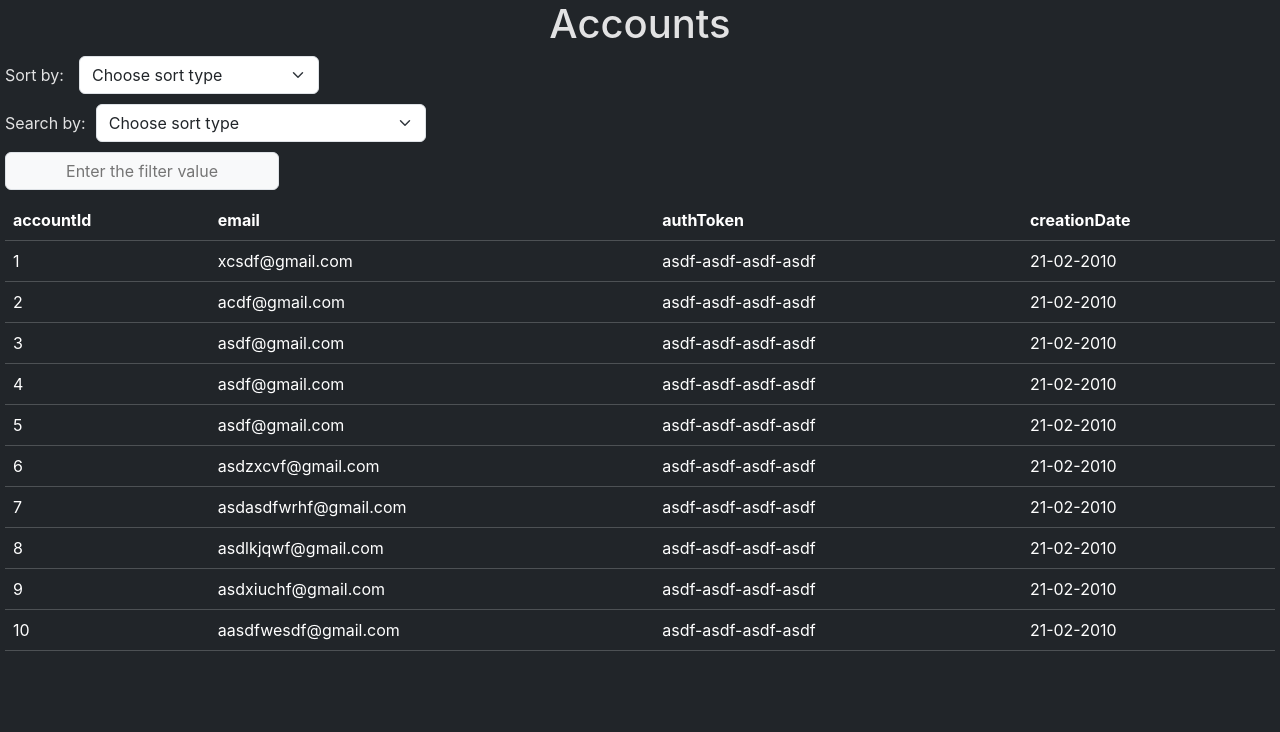
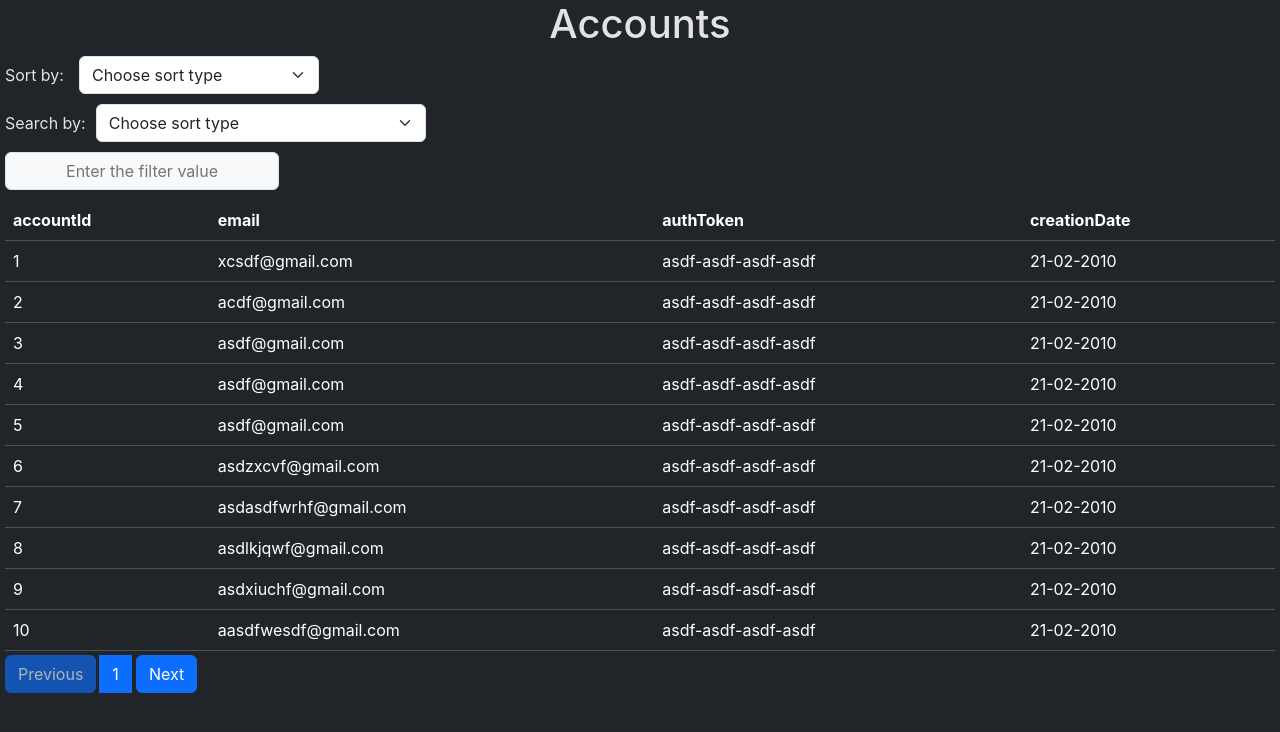
Before and after one commit to RomSmile/vite-tables, a React (Vite) app: page / in a window 1280 px wide. Shown: the top 732 px of the page. Built offline with nearby package versions, Linux system fonts and the light colour scheme.

Commit message:
fixed pagination

```diff
--- a/src/components/Table/Table.tsx
+++ b/src/components/Table/Table.tsx
@@ -49,6 +49,8 @@ const Table: FC<ITableProps> = ({ outputData, navigate }) => {
   const onChangeFilter = (e: React.ChangeEvent<HTMLInputElement>) => {
     setSearchFilter(e.target.value);
   }
+
+  console.log(activeArrayItems.length)
 
   return (
     <>
@@ -123,7 +125,7 @@ const Table: FC<ITableProps> = ({ outputData, navigate }) => {
         })}
         </tbody>
       </table>
-      {activeArrayItems.length > 10 && (
+      {items.length > 10 && (
         <ul className="pagination bg-dark mt-1">
           <li className="page-item disabled">
             <button className={`btn btn-primary me-1 ${activePage === 1 && "disabled"}`} type="submit" onClick={previousPage}>Previous</button>
@@ -132,7 +134,7 @@ const Table: FC<ITableProps> = ({ outputData, navigate }) => {
             <a className="page-link" href="#">{activePage}</a>
           </li>
           <li className="page-item">
-            <button className={`btn btn-primary ms-1 ${activePage * 10 >= activeArrayItems.length && "disabled"}`} type="submit" onClick={nextPage}>Next</button>
+            <button className={`btn btn-primary ms-1 ${activeArrayItems.length < 10 && "disabled"}`} type="submit" onClick={nextPage}>Next</button>
           </li>
         </ul>
       )}
```
